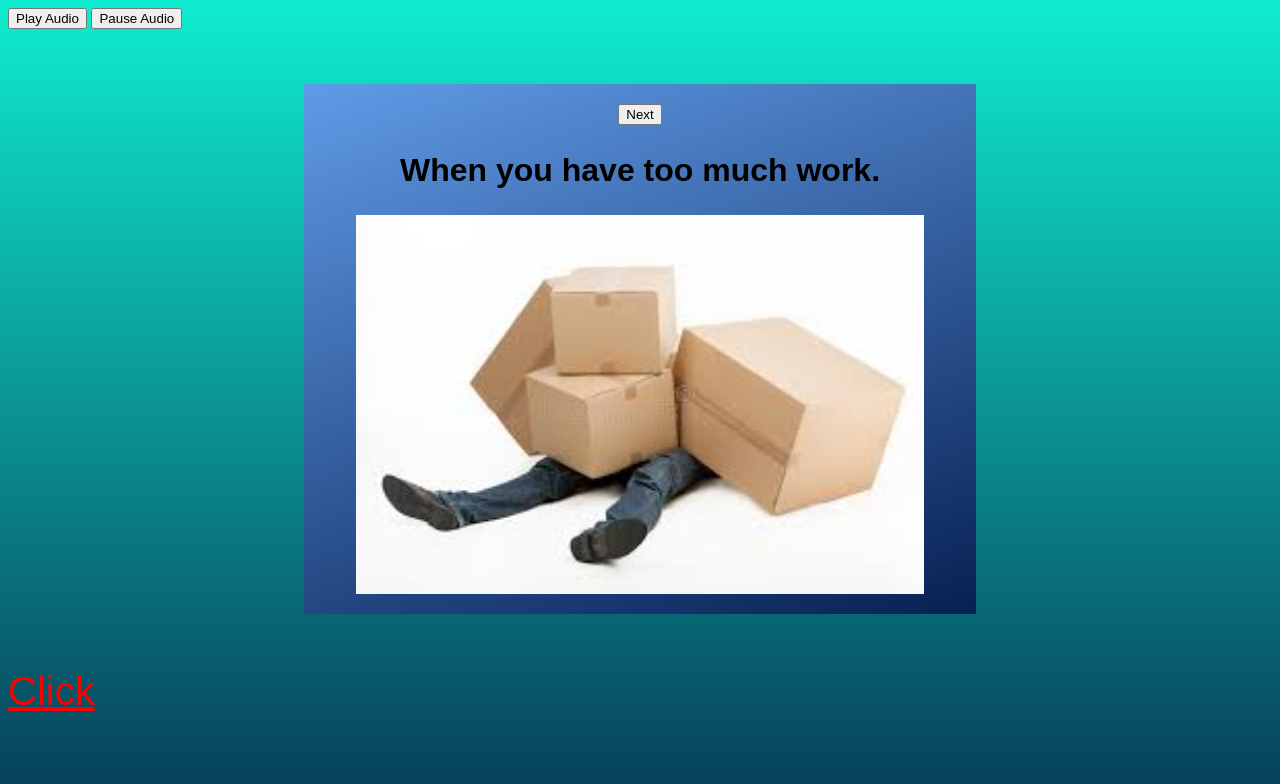
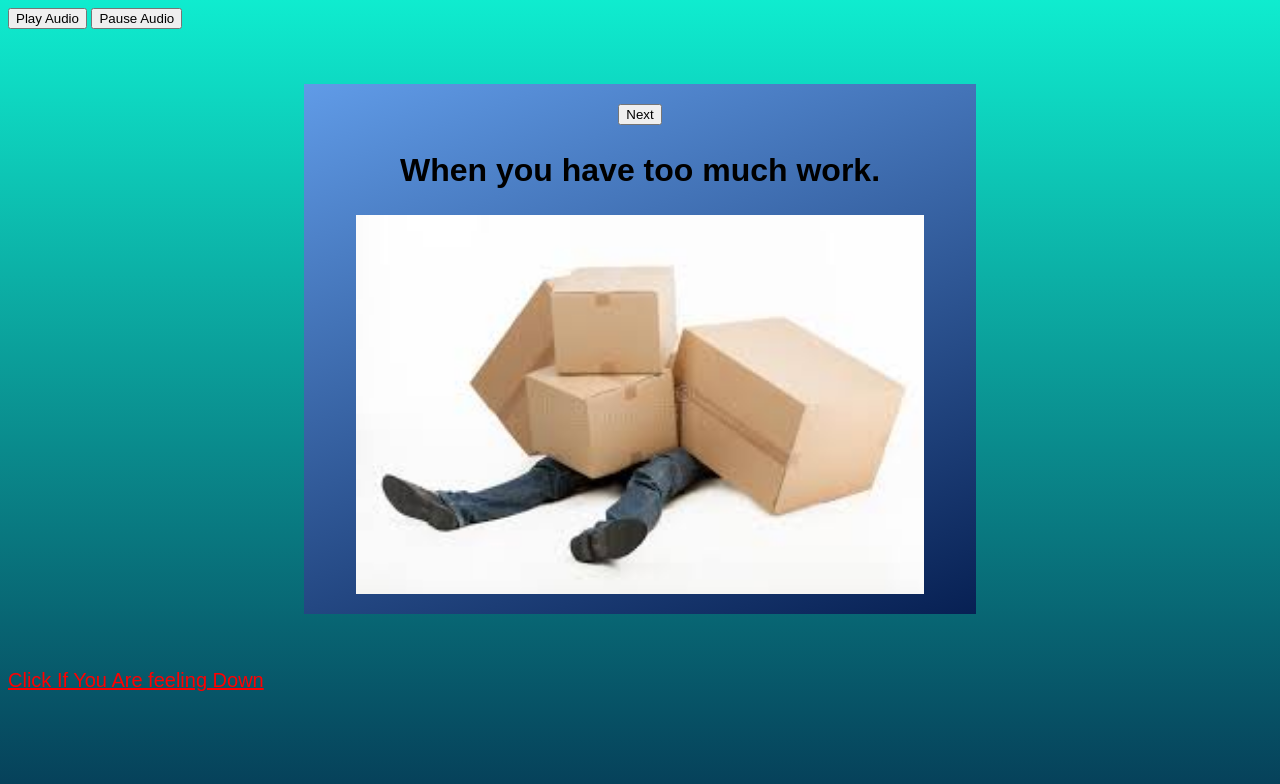
Before and after one commit to staten-island-tech/css-blogpost-project-TLCChen, a plain HTML site: page index.html in a window 1280 px wide. Drawn offline with Linux system fonts and the light colour scheme.

Commit message:
updddate

```diff
--- a/index.html
+++ b/index.html
@@ -22,7 +22,7 @@
             <img src="img/boxman1.png" alt="">
         </div>
     </div>
-    <a class = "url" href="https://r.mtdv.me/videos/SWIN54jcZX">Click</a>
+    <a class = "url" href="https://r.mtdv.me/videos/SWIN54jcZX">Click If You Are feeling Down</a>
     <script src="main.js"></script>
 </body>
 </html>
--- a/style.css
+++ b/style.css
@@ -22,7 +22,7 @@ h2{
 
 a{
     color: red;
-    font-size: 40px;
+    font-size: 20px;
 }
 
 .card{
```
